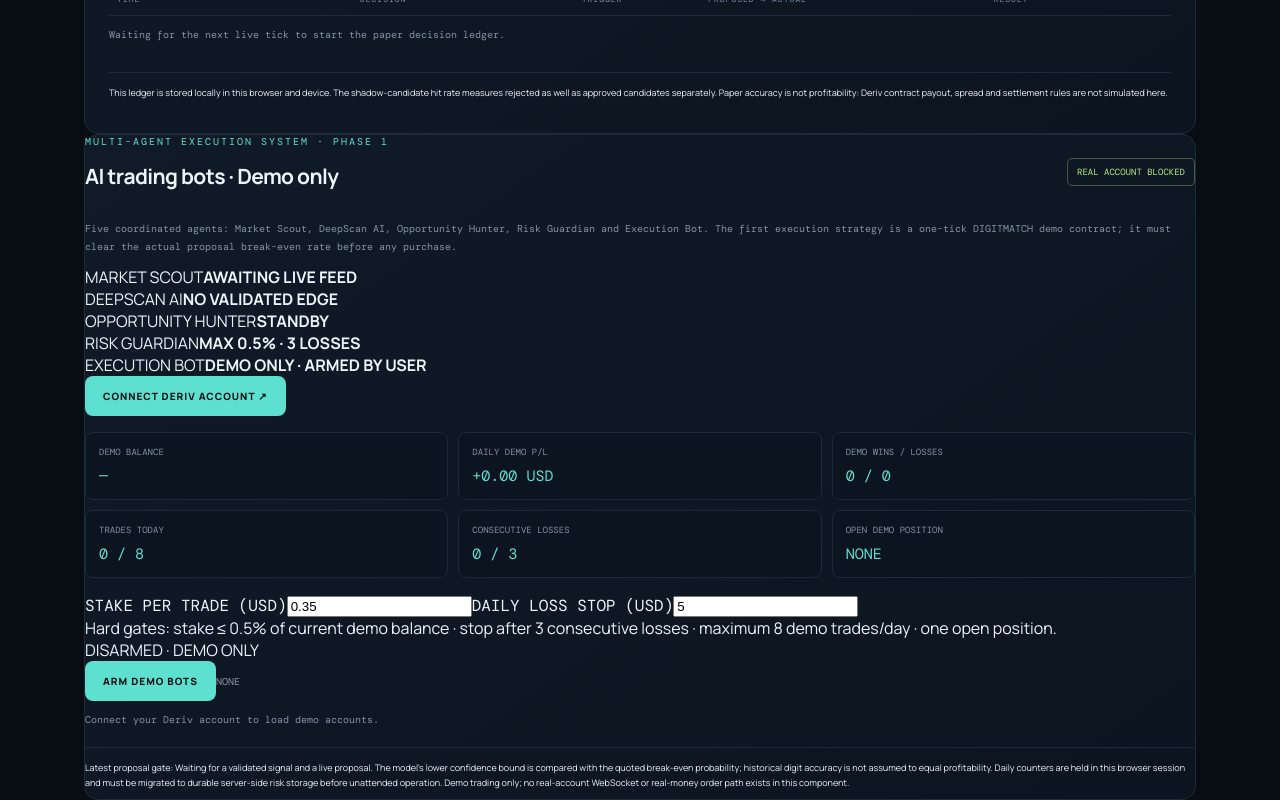
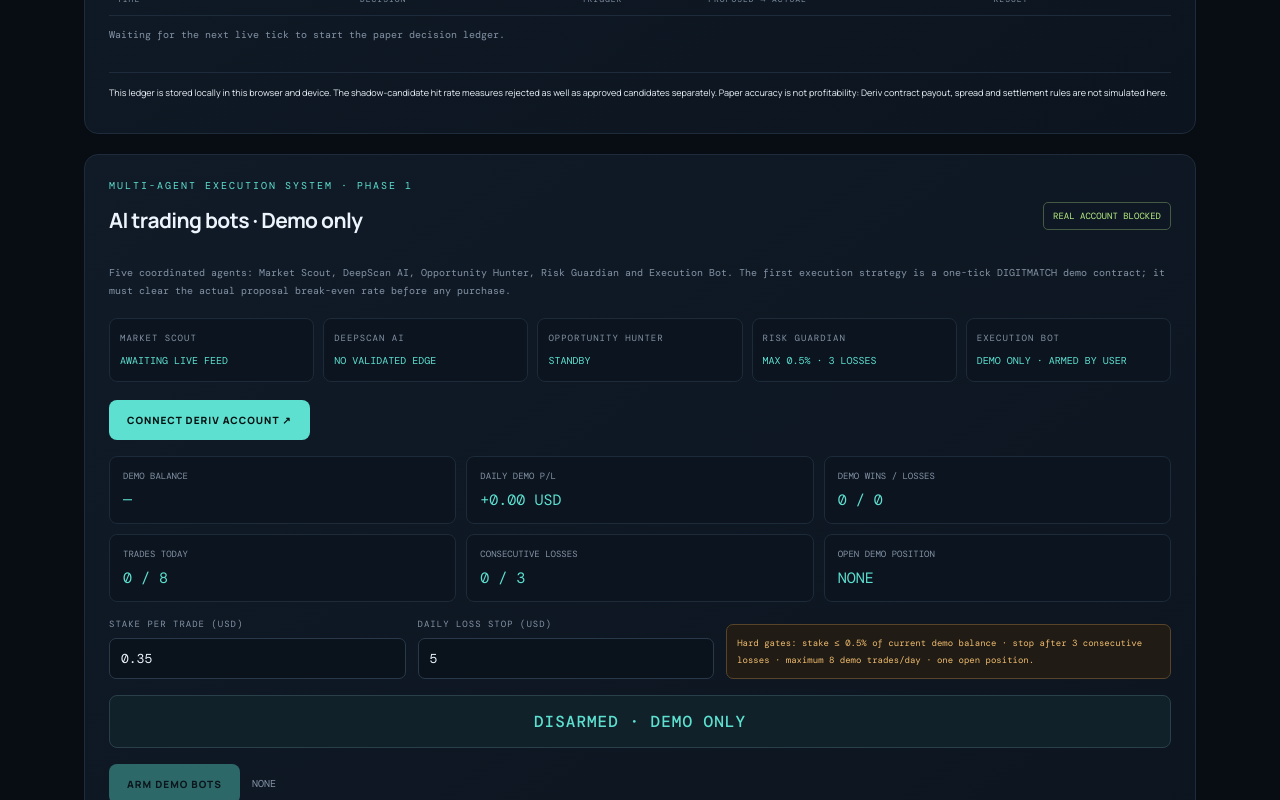
Before and after one commit to Mununuline/digitlabpredictor, a Next.js app: page / in a window 1280 px wide. Shown: the part 2580-3380 px from the top of the page. Built offline with nearby package versions, Linux system fonts and the light colour scheme.

Commit message:
Style demo AI bot and risk dashboard

```diff
--- a/app/globals.css
+++ b/app/globals.css
@@ -95,3 +95,22 @@ footer{display:flex;justify-content:space-between;color:#647386;font-size:9px;le
 .decision-wait{color:#f0bd70}
 .decision-no-trade{color:#f19a9a}
 @media(max-width:760px){.paper-summary{grid-template-columns:repeat(2,1fr)}.paper-panel{padding:17px}}
+
+.bots-panel{padding:24px;margin-top:20px}
+.bot-agents{display:grid;grid-template-columns:repeat(5,1fr);gap:9px;margin:18px 0}
+.bot-agent{display:flex;flex-direction:column;gap:9px;padding:13px 10px;background:#0b141f;border:1px solid #1c2a39;border-radius:8px;min-width:0}
+.bot-agent span,.bot-settings label{font:9px 'DM Mono',monospace;color:var(--muted);letter-spacing:1px}
+.bot-agent b{font:10px 'DM Mono',monospace;color:var(--cyan);line-height:1.5;overflow-wrap:anywhere}
+.demo-connect-row{display:flex;align-items:center;gap:12px;flex-wrap:wrap;margin:16px 0}
+.demo-connect-row select{min-width:220px;flex:1}
+.demo-connected{font:10px 'DM Mono',monospace;color:var(--lime)}
+.secondary-button,.stop-button{border:1px solid #536879;background:#172330;color:var(--text);border-radius:8px;padding:12px 15px;font:10px 'DM Mono',monospace;cursor:pointer}
+.stop-button{background:#351d22;border-color:#8d424b;color:#ffb5b5}
+.primary-button:disabled{opacity:.4;cursor:not-allowed}
+.bot-settings{display:grid;grid-template-columns:1fr 1fr 1.5fr;gap:12px;align-items:end;margin:16px 0}
+.bot-settings label{display:flex;flex-direction:column;gap:8px}
+.bot-settings input{width:100%;background:#0a121c;color:var(--text);border:1px solid #29394a;border-radius:7px;padding:11px;font:13px 'DM Mono',monospace}
+.risk-note{font:9px 'DM Mono',monospace;color:#f0bd70;line-height:1.8;padding:10px;background:#201b14;border:1px solid #59442a;border-radius:7px}
+.bot-status{padding:15px;border:1px solid #29404b;background:#10212a;border-radius:8px;color:var(--cyan);font:500 16px 'DM Mono',monospace;text-align:center;letter-spacing:1px}
+@media(max-width:900px){.bot-agents{grid-template-columns:repeat(3,1fr)}.bot-settings{grid-template-columns:1fr 1fr}.risk-note{grid-column:1/-1}}
+@media(max-width:600px){.bots-panel{padding:17px}.bot-agents{grid-template-columns:repeat(2,1fr)}.bot-settings{grid-template-columns:1fr}.risk-note{grid-column:auto}.demo-connect-row{align-items:stretch;flex-direction:column}.demo-connect-row select{width:100%}}
```
